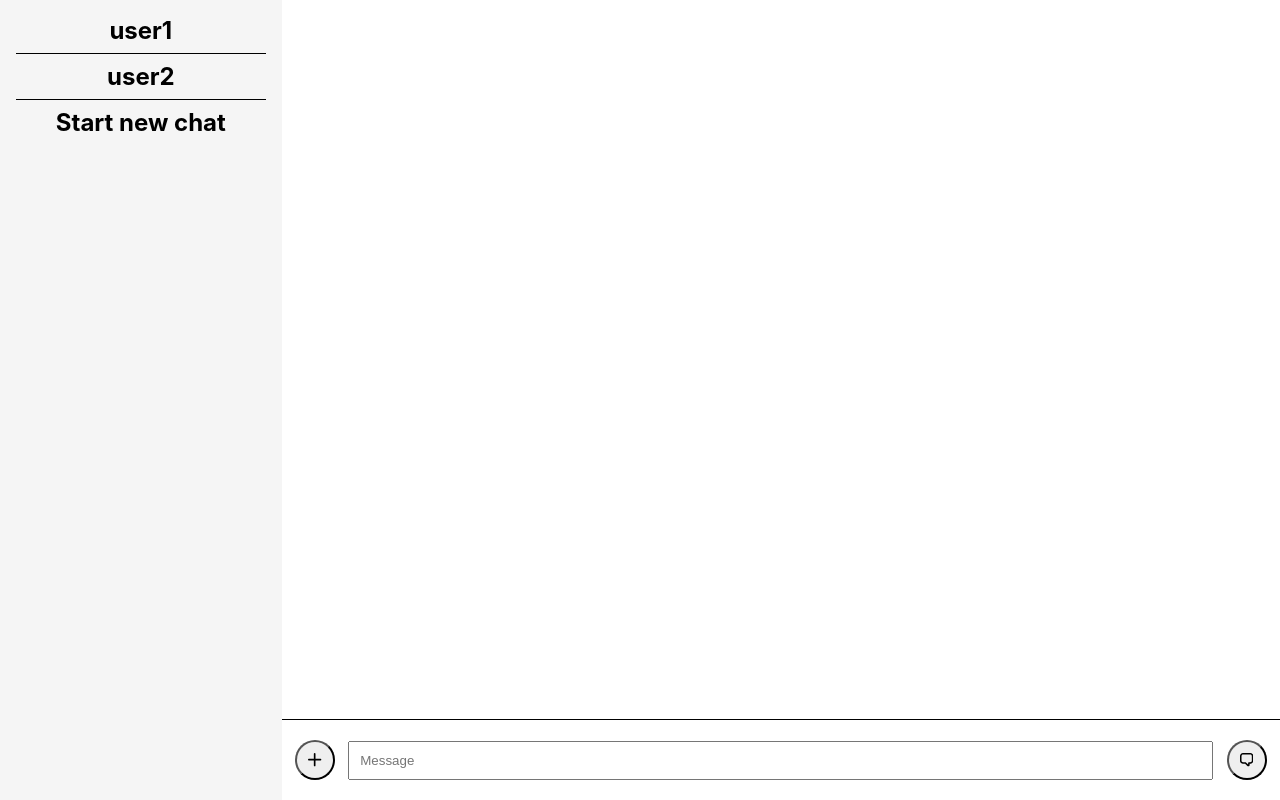
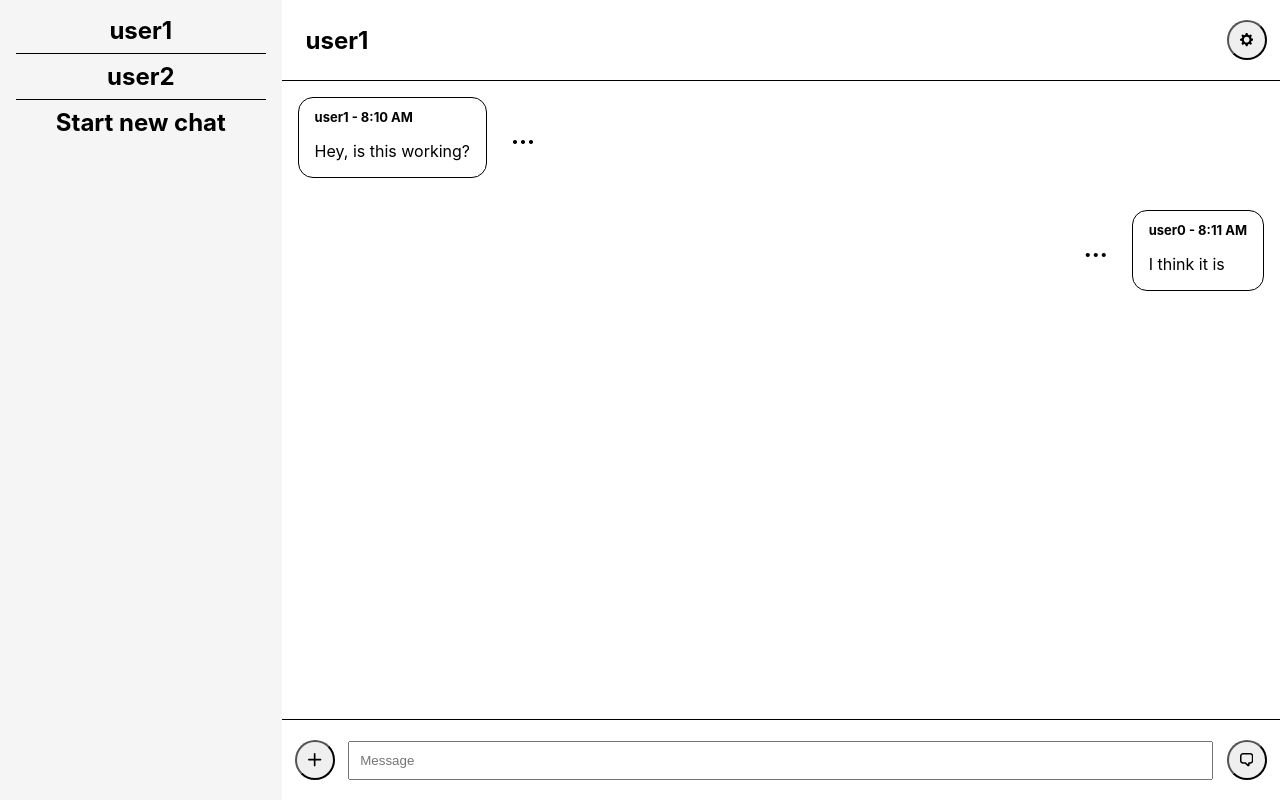
Before and after one commit to OwenBC/seng360-secure-messaging-application, a React (Create React App) app: page / in a window 1280 px wide. Built offline with nearby package versions, Linux system fonts and the light colour scheme.

Commit message:
Add messages components

```diff
--- /dev/null
+++ b/src/common/messages/components/Message.tsx
@@ -0,0 +1,46 @@
+import { Box, Flex, Text } from '@chakra-ui/layout';
+import { Heading } from '@chakra-ui/react';
+import React from 'react'
+
+const user = "user0";
+
+interface MessageProps {
+    name: string;
+    time: string;
+    text: string;
+    image: File | null;
+    onClick: () => void;
+}
+
+function Message({ name, time, text, image, onClick }: MessageProps) {
+    return (
+        <Flex
+            flexDirection={name ===  user ? "row-reverse":"row"}
+            padding="1em"
+        >
+            <Box maxW="sm" border="1px" paddingX="1em" borderColor="black" borderStyle="solid" borderRadius="15px" overflow="hidden">
+                <Heading fontSize="small">
+                    {name + ' - ' + time}
+                </Heading>
+                <Text>
+                    {text}
+                </Text>
+            </Box>
+            <Heading
+                onClick={onClick}
+                textAlign="center"
+                _hover={{
+                  color: "gray",
+                  textDecoration: "underline",
+                  cursor: "pointer",
+                }}
+                padding="1em"
+                margin="0em"
+            >
+                ...
+            </Heading>
+        </Flex>
+    );
+}
+
+export default Message
--- /dev/null
+++ b/src/common/messages/components/MessageHeader.tsx
@@ -0,0 +1,33 @@
+import { Flex, Spacer } from "@chakra-ui/layout";
+import { Heading } from "@chakra-ui/react";
+import React from "react";
+import SettingsMenu from "./SettingsMenu";
+
+interface MessageHeaderProps {
+  name: string;
+}
+
+function MessageHeader({name}: MessageHeaderProps) {
+    return (
+        <Flex
+            flexDirection="row"
+            alignItems="center"
+            width="100%"
+            maxH="20%"
+            minH="10%"
+        >
+            <Heading
+                isTruncated
+                textAlign="center"
+                padding="1em"
+                margin="0em"
+            >
+            {name}
+            </Heading>
+            <Spacer />
+            <SettingsMenu />
+        </Flex>
+    )
+}
+
+export default MessageHeader;
--- /dev/null
+++ b/src/common/messages/components/SettingsMenu.tsx
@@ -0,0 +1,54 @@
+import { SettingsIcon } from '@chakra-ui/icons'
+import { IconButton, Menu, MenuButton, MenuList, MenuItem, MenuDivider } from '@chakra-ui/react'
+import React from 'react'
+
+function SettingsMenu() {
+    return (
+        <Menu>
+            <MenuButton
+                as={IconButton}
+                aria-label="Settings"
+                h="3em"
+                w="3em"
+                m="1em"
+                icon={<SettingsIcon />}
+                borderRadius="2em"
+                _hover={{
+                    cursor: "pointer",
+                }}
+            />
+            <MenuList
+                padding="10"
+                background="white"
+                border="1px"
+                borderColor="black"
+                borderStyle="solid"
+            >
+                <MenuItem
+                    background="white"
+                    border="0px"_hover={{
+                        color: "gray",
+                        textDecoration: "underline",
+                        cursor: "pointer",
+                    }}
+                >
+                    Sign out
+                </MenuItem>
+                <MenuDivider />
+                <MenuItem
+                    background="white"
+                    color="red"
+                    border="0px"_hover={{
+                        color: "red",
+                        textDecoration: "underline",
+                        cursor: "pointer",
+                    }}
+                >
+                    Delete Account
+                </MenuItem>
+            </MenuList>
+        </Menu>
+    )
+}
+
+export default SettingsMenu
--- /dev/null
+++ b/src/common/messages/containers/MessageHeaderContainer.tsx
@@ -0,0 +1,14 @@
+import Line from "../../../shared/Line";
+import MessageHeader from "../components/MessageHeader";
+
+
+function MessageHeaderContainer() {
+  return (
+    <>
+      <MessageHeader name="user1"/>
+      <Line />
+    </>
+  );
+}
+
+export default MessageHeaderContainer;
--- a/src/common/messages/containers/MessagesContainer.tsx
+++ b/src/common/messages/containers/MessagesContainer.tsx
@@ -1,7 +1,35 @@
 import { Flex } from "@chakra-ui/layout";
+import Message from "../components/Message";
+import MessageHeaderContainer from "./MessageHeaderContainer";
 
 function MessagesContainer() {
-  return <Flex flexDirection="column" height="100%" width="100%" />;
+  const messages = [
+    {
+      name: "user1",
+      time: "8:10 AM",
+      text: "Hey, is this working?",
+      image: null,
+    },
+    {
+      name: "user0",
+      time: "8:11 AM",
+      text: "I think it is",
+      image: null,
+    },
+  ];
+
+  return (
+    <>
+      <MessageHeaderContainer />
+      <Flex flexDirection="column" height="100%" width="100%">
+        {messages.map((message) => {
+          return (
+            <Message name={message.name} time={message.time} text={message.text} image={message.image} onClick={() => {}} />
+          );
+        })}
+      </Flex>
+    </>
+  );
 }
 
 export default MessagesContainer;
```
